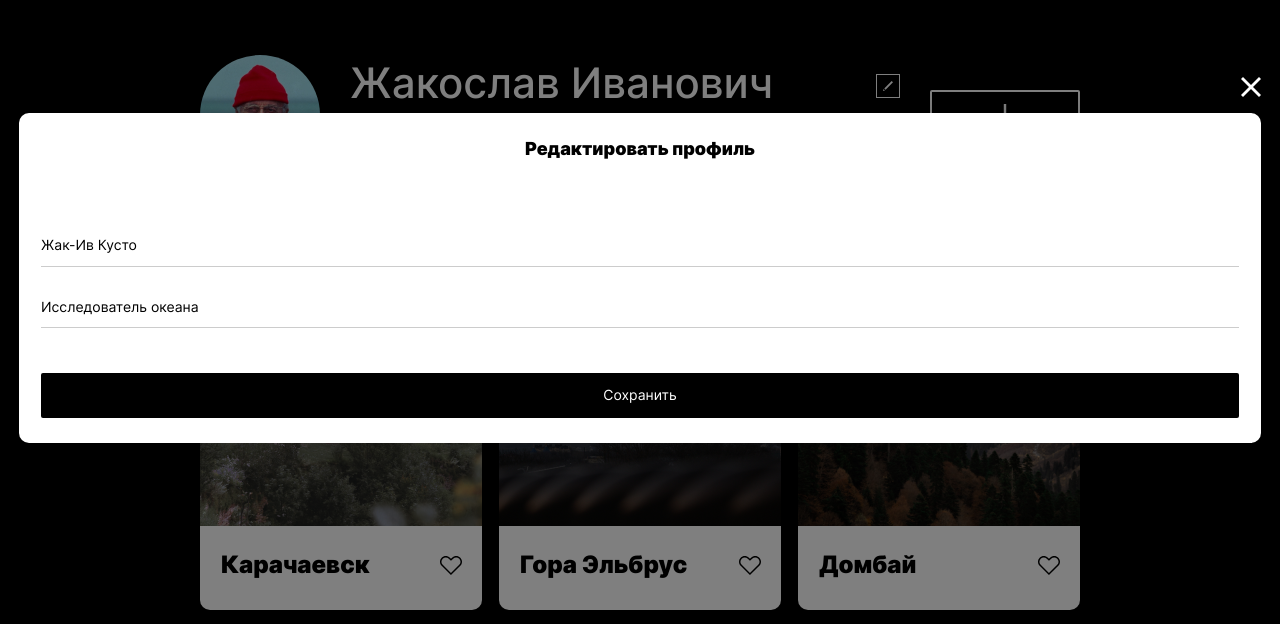
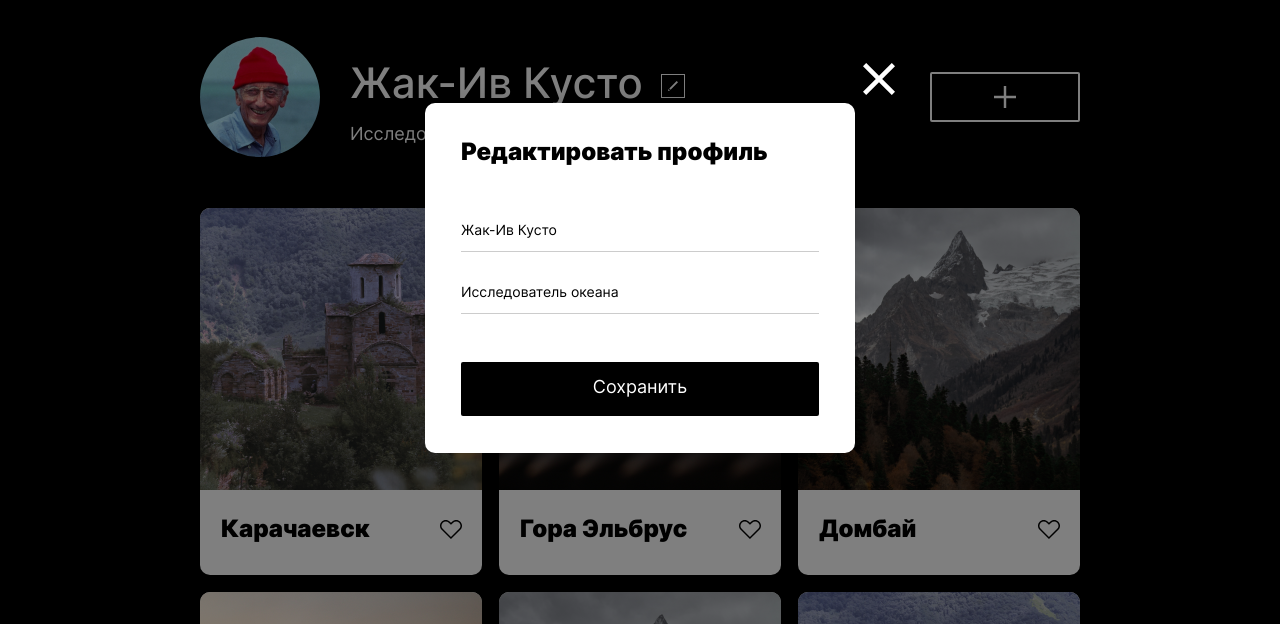
Before and after one commit to keepitdown/mesto-project-bootcamp, a plain HTML site: page index.html in a window 1280 px wide. Shown: the part 122-746 px from the top of the page. Drawn offline with Linux system fonts and the light colour scheme; files whose address does not match are found by name.

Commit message:
fit: popup window adaptive layout

```diff
--- a/blocks/popup/__close-btn-icon/popup__close-btn-icon.css
+++ b/blocks/popup/__close-btn-icon/popup__close-btn-icon.css
@@ -2,3 +2,15 @@
   display: block;
   height: 20px;
 }
+
+@media screen and (min-width: 500px) {
+  .popup__close-btn-icon {
+    height: 24px;
+  }
+}
+
+@media screen and (min-width: 600px) {
+  .popup__close-btn-icon {
+    height: 32px;
+  }
+}
--- a/blocks/popup/__close-btn/popup__close-btn.css
+++ b/blocks/popup/__close-btn/popup__close-btn.css
@@ -8,3 +8,15 @@
   border: none;
   background-color: transparent;
 }
+
+@media screen and (min-width: 500px) {
+  .popup__close-btn {
+    top: -40px;
+  }
+}
+
+@media screen and (min-width: 600px) {
+  .popup__close-btn {
+    right: -40px;
+  }
+}
--- a/blocks/popup/__content/popup__content.css
+++ b/blocks/popup/__content/popup__content.css
@@ -2,6 +2,7 @@
   box-sizing: border-box;
   position: relative;
   flex-grow: 1;
+  max-width: 430px;
   margin: 0 19px;
   padding: 25px 22px;
   font-family: 'Inter', Arial, Helvetica, sans-serif;
@@ -9,3 +10,10 @@
   border-radius: 10px;
   box-shadow: 0 0 25px #00000026;
 }
+
+@media screen and (min-width: 500px) {
+  .popup__content {
+    padding: 34px 36px 37px;
+  }
+
+}
--- a/blocks/popup/__heading/popup__heading.css
+++ b/blocks/popup/__heading/popup__heading.css
@@ -5,3 +5,10 @@
   font-weight: 900;
   text-align: center;
 }
+
+@media screen and (min-width: 500px) {
+  .popup__heading {
+    font-size: 24px;
+    text-align: left;
+  }
+}
--- a/blocks/popup/__input-field-list/popup__input-field-list.css
+++ b/blocks/popup/__input-field-list/popup__input-field-list.css
@@ -4,3 +4,9 @@
   padding: 0;
   list-style: none;
 }
+
+@media screen and (min-width: 500px) {
+  .popup__input-field-list {
+    margin: 54px 0 48px;
+  }
+}
--- a/blocks/popup/__submit-btn/popup__submit-btn.css
+++ b/blocks/popup/__submit-btn/popup__submit-btn.css
@@ -11,3 +11,10 @@
   font-weight: 400;
   color: #fff;
 }
+
+@media screen and (min-width: 500px) {
+  .popup__submit-btn {
+    font-size: 18px;
+    padding: 14px 0 18px;
+  }
+}
--- a/index.html
+++ b/index.html
@@ -24,8 +24,7 @@
       <img src="./images/profile/profile-pic.jpg" alt="Изображение, установленное пользователем для профиля." class="profile-pic">
       <div class="editable-text profile-info__editable-text">
         <div class="editable-text__main">
-          <!--<h1 class="editable-text__main-text">Жак-Ив Кусто</h1>-->
-          <h1 class="editable-text__main-text">Жакослав Иванович Кустовский</h1>
+          <h1 class="editable-text__main-text">Жак-Ив Кусто</h1>
           <button class="editable-text__edit-btn main-hover" type="button" aria-label="Редактировать информацию о себе">
             <img src="./images/ui/edit-btn-pic.svg" alt="Редактировать" class="editable-text__edit-btn-icon">
           </button>
```
